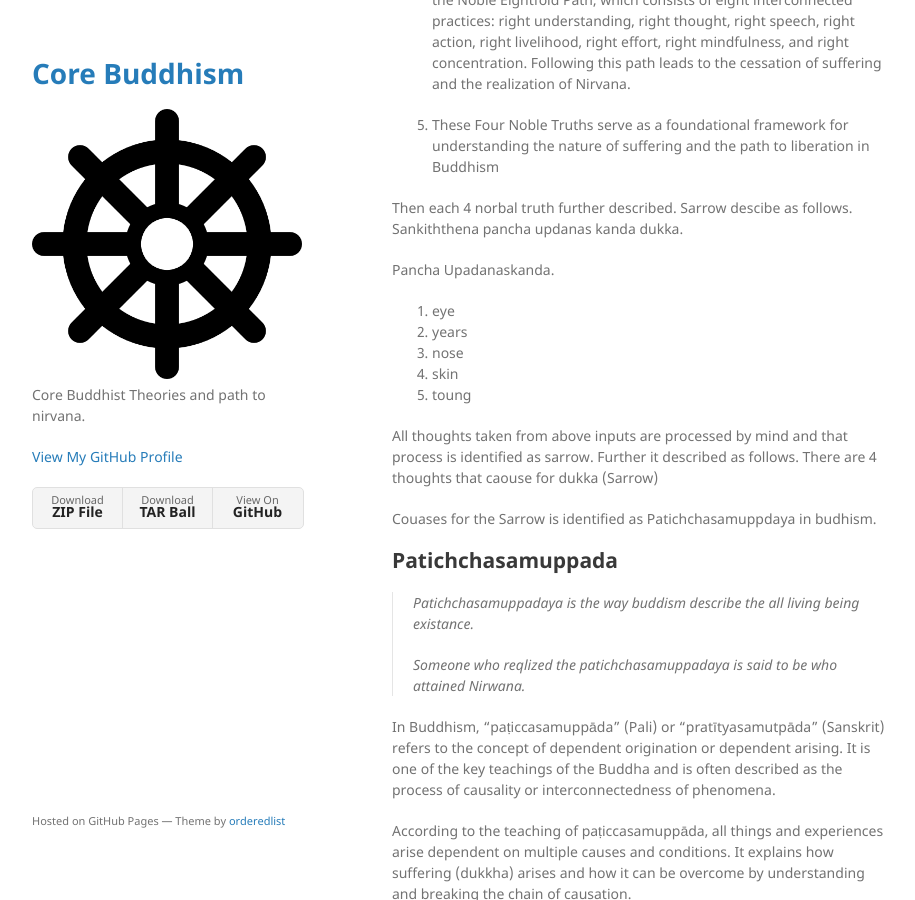
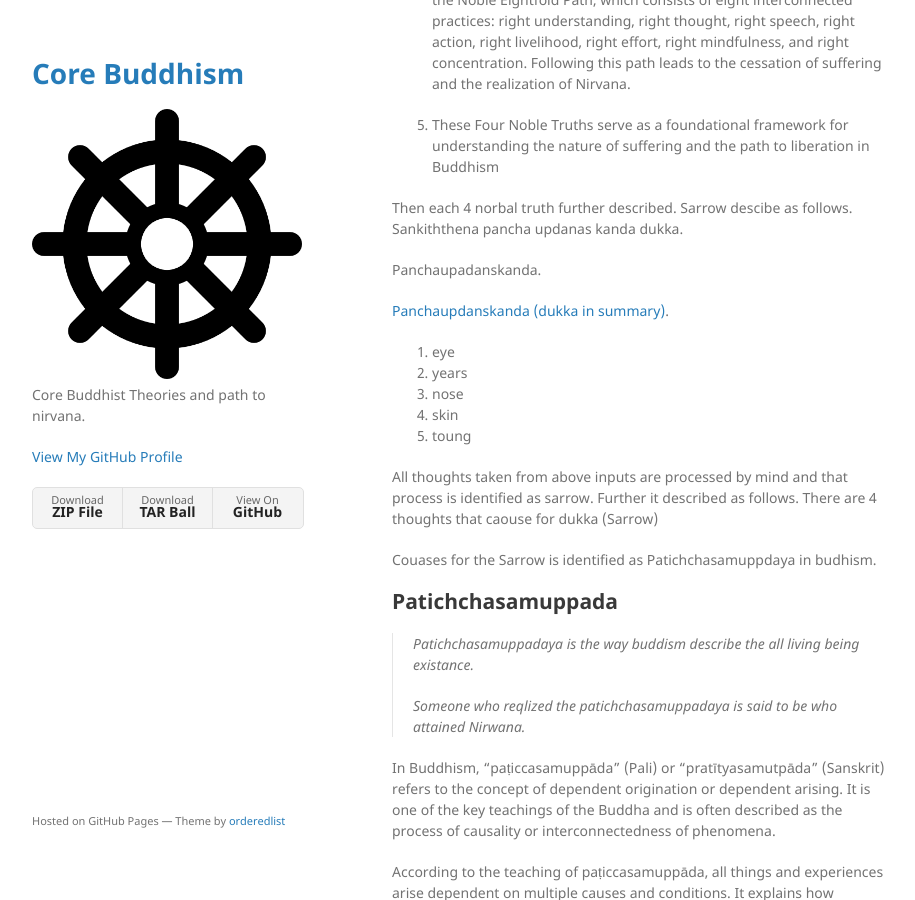
Before and after one commit to tharangar/tharangar.github.io, a Jekyll site: the page built from index.md, in a window 1280 px wide and 900 px high, scrolled down 1328 px. Shown: the whole window, without its empty margins (178-1093 px from the left). Built offline with Jekyll 4.4.1, drawn with Linux system fonts in a browser that asks for light colours; our own code applies the rules of GitHub Pages for plain Markdown files.

Commit message:
[BDSM-0013] panchaupdanskanda

```diff
--- a/index.md
+++ b/index.md
@@ -32,7 +32,10 @@ Then each 4 norbal truth further described.
 Sarrow descibe as follows.
 Sankiththena pancha updanas kanda dukka.
 
-Pancha Upadanaskanda.
+Panchaupadanskanda.
+
+[Panchaupdanskanda (dukka in summary)](./docs/panchaupadanskanda.md).
+
  1. eye
  2. years
  3. nose
```
